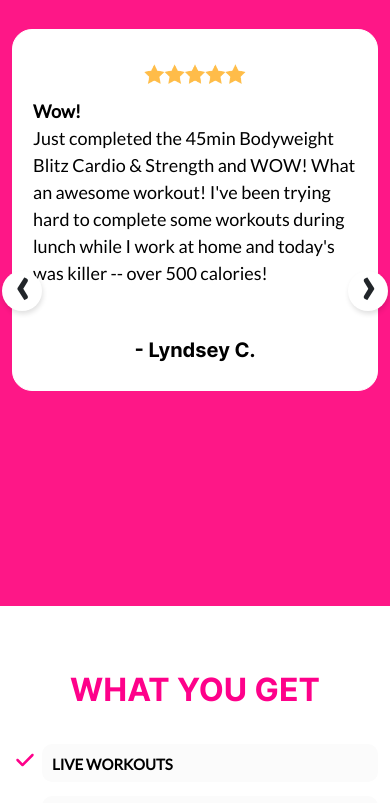
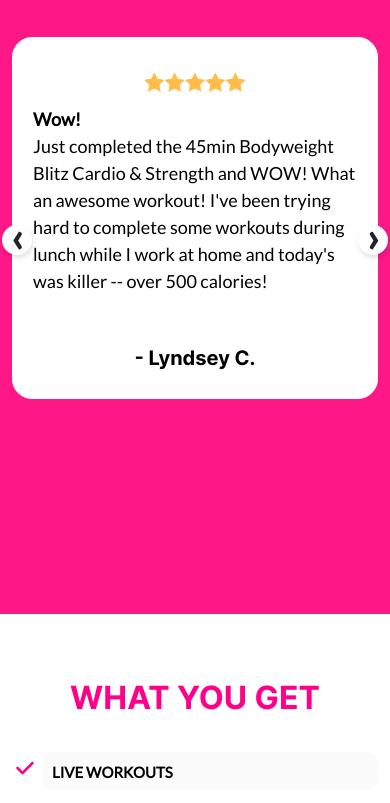
Before and after one commit to Swatigajera222/50-Off-Summer-sale, a plain HTML site: page index.html in a window 390 px wide. Shown: the part 880-1683 px from the top of the page. Drawn offline with Linux system fonts and the light colour scheme; files whose address does not match are found by name.

Commit message:
responsive arrow

```diff
--- a/css/style.css
+++ b/css/style.css
@@ -480,7 +480,7 @@ ul {
     font-size: 32px;
   }
   .header-section {
-    padding: 10px 0px;
+    padding: 10px 0px 18px;
   }
   .header-section .wrap-btn a {
     width: 130px;
@@ -594,11 +594,20 @@ ul {
   .sortable-wrap iframe {
     height: 250px;
   }
+  .testimonials-section .testimonials-slider .owl-nav button {
+    top: 35%;
+    height: 30px;
+    width: 30px;
+  }
   .testimonials-section .testimonials-slider .owl-nav .owl-prev {
     left: -10px;
   }
   .testimonials-section .testimonials-slider .owl-nav .owl-next {
     right: -10px;
+  }
+  .testimonials-section .testimonials-slider .owl-nav button span {
+    font-size: 40px;
+    margin-top: -7px;
   }
   .testimonials-box {
     padding: 20px;
```
